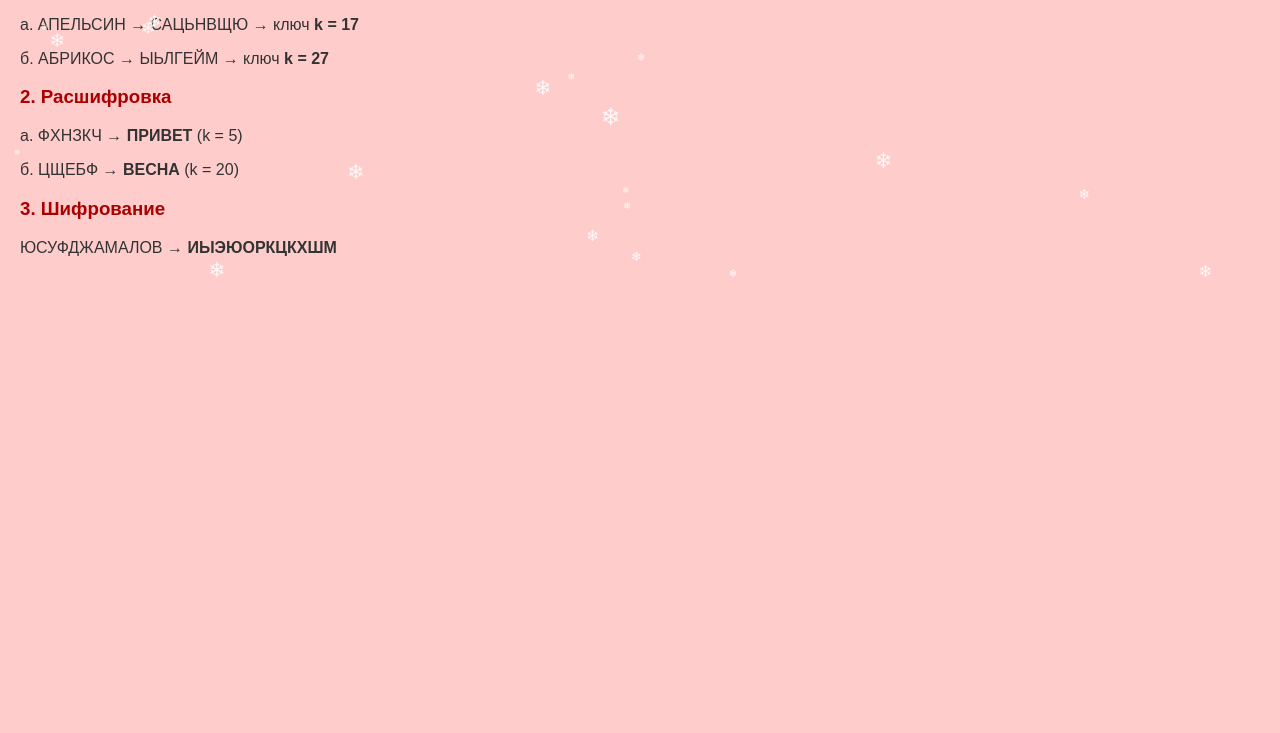
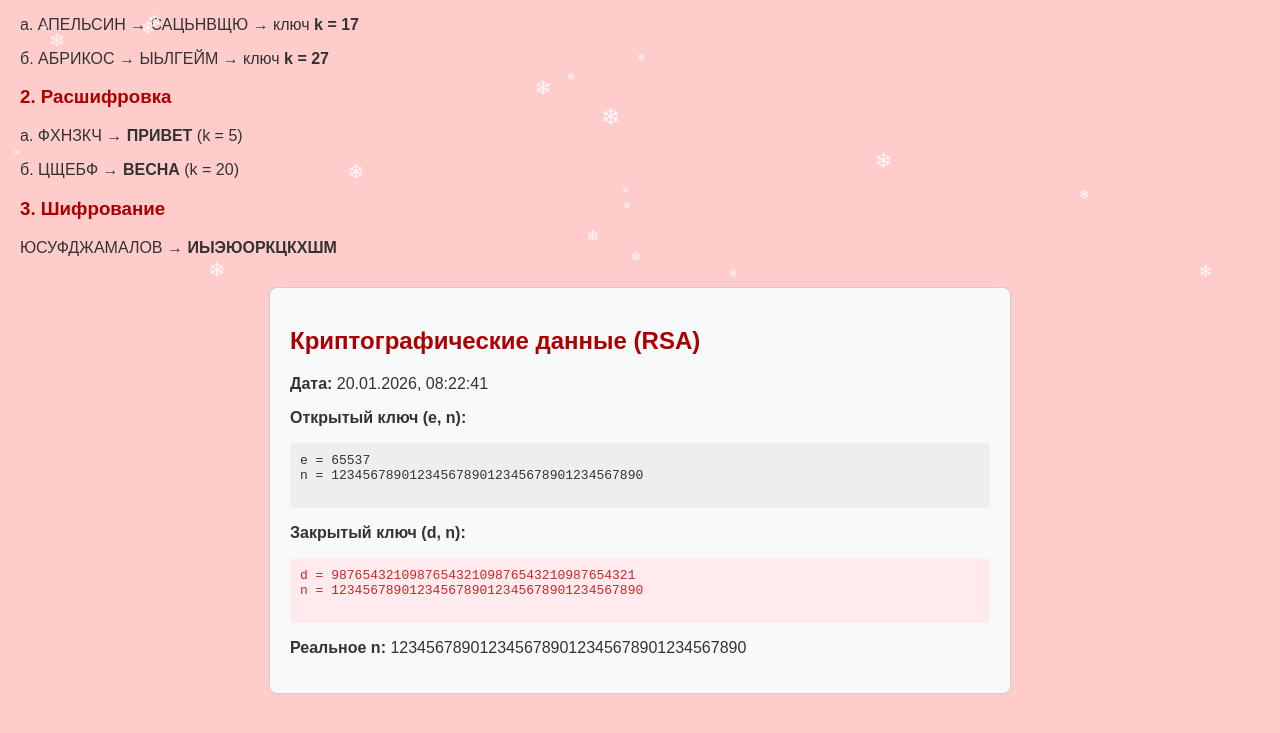
Before and after one commit to yusamay133001-boop/Said, a plain HTML site: page index.html in a window 1280 px wide. Shown: the part 543-1276 px from the top of the page. Before the commit the page ends 840 px from the top, so only its background shows below. Drawn offline with Linux system fonts and the light colour scheme.

Commit message:
Update index.html

```diff
--- a/index.html
+++ b/index.html
@@ -97,3 +97,26 @@
   </main>
 </body>
 </html>
+<div style="font-family: Arial, sans-serif; max-width: 700px; margin: 30px auto; padding: 20px; border: 1px solid #ccc; border-radius: 8px; background-color: #f8f9fa;">
+  <h2>Криптографические данные (RSA)</h2>
+
+  <p><strong>Дата:</strong> <span id="current-date"></span></p>
+
+  <p><strong>Открытый ключ (e, n):</strong></p>
+  <pre style="background: #eee; padding: 10px; border-radius: 4px; overflow-x: auto;">
+e = 65537
+n = 1234567890123456789012345678901234567890
+  </pre>
+
+  <p><strong>Закрытый ключ (d, n):</strong></p>
+  <pre style="background: #ffebee; padding: 10px; border-radius: 4px; overflow-x: auto; color: #c62828;">
+d = 987654321098765432109876543210987654321
+n = 1234567890123456789012345678901234567890
+  </pre>
+
+  <p><strong>Реальное n:</strong> 1234567890123456789012345678901234567890</p>
+
+  <script>
+    document.getElementById('current-date').textContent = new Date().toLocaleString('ru-RU');
+  </script>
+</div>
```
